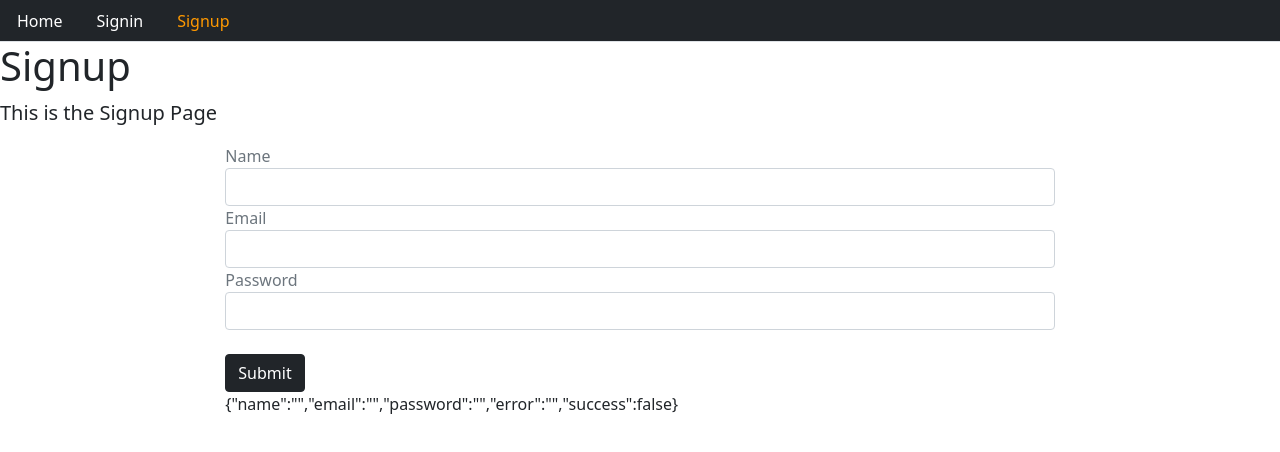
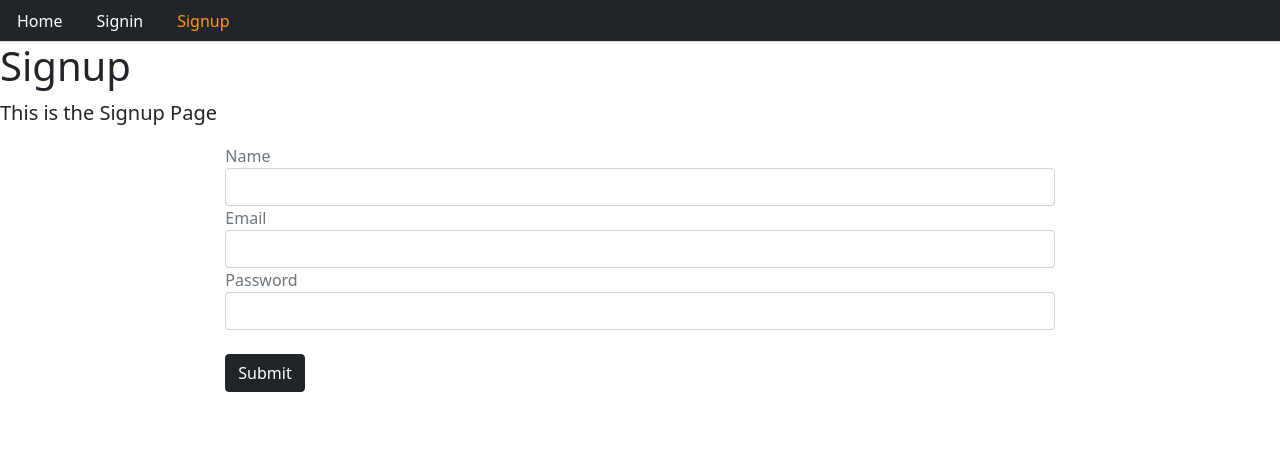
Before and after one commit to abdulfatahi-ishaq/e-commerce, a React (Create React App) app in the folder frontend/: page /signup in a window 1280 px wide. Shown: the top 452 px of the page. Built offline with nearby package versions, Linux system fonts and the light colour scheme.

Commit message:
New Commit ...

```diff
--- a/frontend/src/core/pages/user/signup.js
+++ b/frontend/src/core/pages/user/signup.js
@@ -15,10 +15,16 @@ const Signup = () => {
     setValues({ ...values, error: false, [name]: event.target.value });
   };
 
-  // const submitForm = (event) => {
-  //   event.preventDefault();
-  //   Signup();
-  // };
+  let {name, email, password} = values;
+
+  let signUp = (name,email,password) => {
+    console.log(name,email,password)
+  }
+
+  let clickSubmit = (event) => {
+    event.preventDefault()
+    signUp(name,email,password)
+  }
 
   // const signup = (name,email,password) => {
   //   console.log(name,email,password);
@@ -51,7 +57,7 @@ const Signup = () => {
         />
       </div>
       <br />
-      <button className="btn btn-dark">Submit</button>
+      <button onClick={clickSubmit} className="btn btn-dark">Submit</button>
     </form>
   );
   return (
@@ -61,7 +67,7 @@ const Signup = () => {
       className="container col-md-8 offset-md-2"
     >
       {signUpForm()}
-      {JSON.stringify(values)}
+      {/* {JSON.stringify(values)} */}
     </Layout>
   );
 };
```
